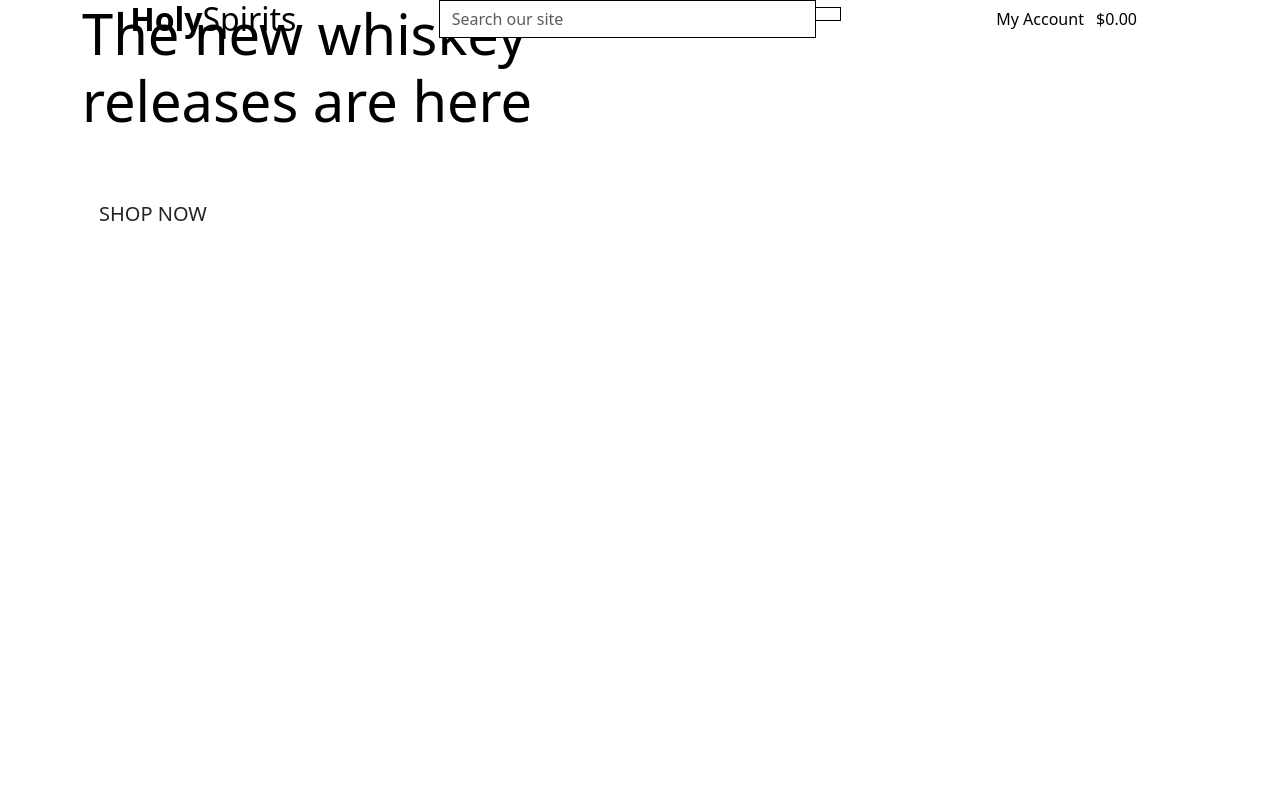
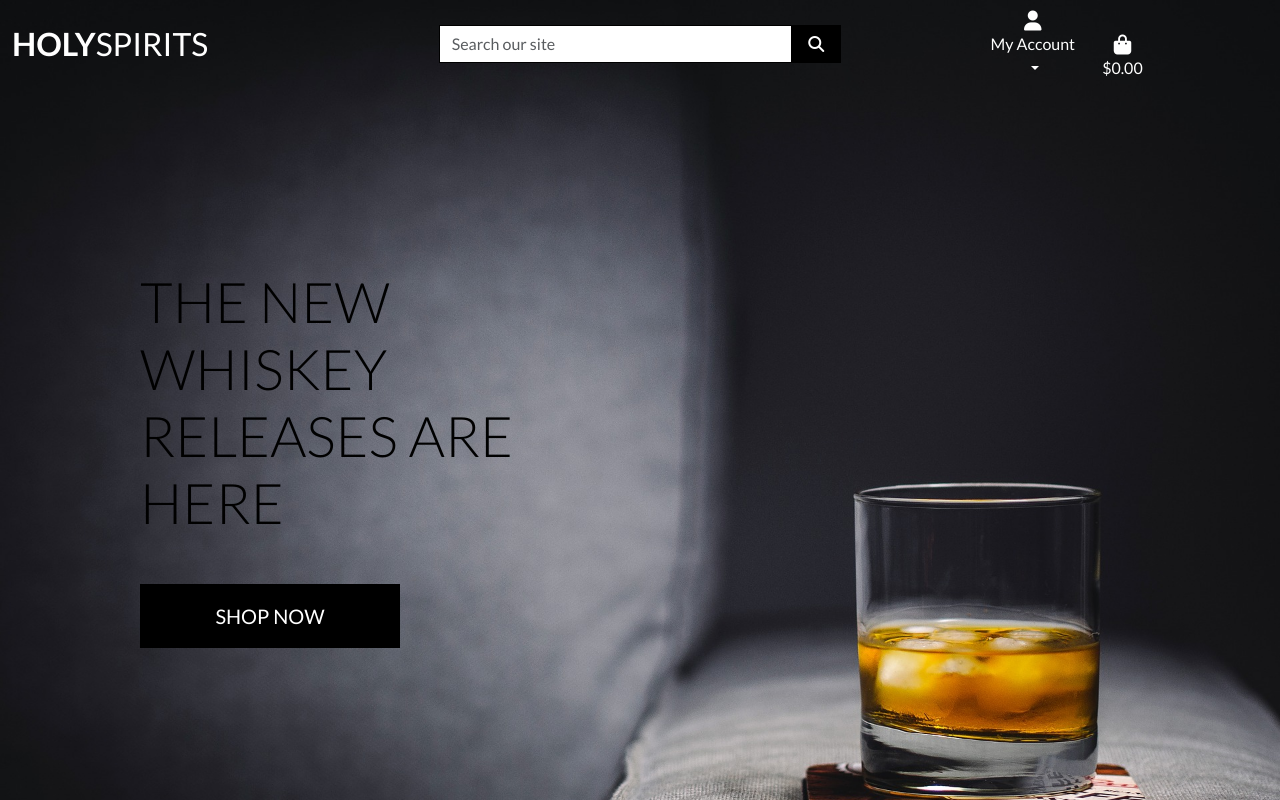
Before and after one commit to troeske/holyspirits, a Django app: page / in a window 1280 px wide. Run offline with Django 5.2, Linux system fonts and the light colour scheme; some libraries are stand-ins or nearby versions.

Commit message:
add: basic styling of base.html

```diff
--- a/holyspirits/settings.py
+++ b/holyspirits/settings.py
@@ -148,6 +148,11 @@ USE_TZ = True
 # https://docs.djangoproject.com/en/5.1/howto/static-files/
 
 STATIC_URL = 'static/'
+STATICFILES_DIRS = [os.path.join(BASE_DIR, 'static'), ]
+
+MEDIA_URL = '/media/'
+MEDIA_ROOT = os.path.join(BASE_DIR, 'media')
+
 
 # Default primary key field type
 # https://docs.djangoproject.com/en/5.1/ref/settings/#default-auto-field
--- a/holyspirits/urls.py
+++ b/holyspirits/urls.py
@@ -16,9 +16,11 @@ Including another URLconf
 """
 from django.contrib import admin
 from django.urls import path, include
+from django.conf import settings
+from django.conf.urls.static import static
 
 urlpatterns = [
     path('admin/', admin.site.urls),
     path('accounts/', include('allauth.urls')),  # required for allauth:
     path('', include('home.urls')), # required for home:
-]
+] + static(settings.MEDIA_URL, document_root=settings.MEDIA_ROOT)
--- a/home/templates/home/index.html
+++ b/home/templates/home/index.html
@@ -10,7 +10,7 @@
 {% endblock %}
 
 {% block content %}
-    <div class="container h-100">
+    <div class="container h-100 py-5">
         <div class="row h-100">
             <div class="col-7 col-md-6 my-auto">
                 <h1 class="display-4 logo-font text-black">
--- /dev/null
+++ b/static/css/base.css
@@ -0,0 +1,82 @@
+/***************** walkthrough ******************/
+html {
+    height: 100%;
+}
+
+body {
+    background: url('/media/whiskey-background.jpg') no-repeat center center fixed;
+    background-size: cover;
+    height: calc(100vh - 164px); /* minus header */
+    color: #555;
+    font-family: 'Lato';
+}
+
+/* from Bulma */
+.icon {
+    align-items: center;
+    display: inline-flex;
+    justify-content: center;
+    height: 1.5rem;
+    width: 1.5rem;
+}
+
+.logo-font {
+    text-transform: uppercase;
+}
+
+.main-logo-link {
+    width: fit-content;
+}
+
+.shop-now-button {
+    background: black;
+    color: white;
+    min-width: 260px;
+}
+
+.btn-black {
+    background: black;
+    color: white;
+}
+
+.shop-now-button:hover,
+.shop-now-button:active,
+.shop-now-button:focus,
+.btn-black:hover,
+.btn-black:active,
+.btn-black:focus {
+    background: #222;
+    color: white;
+}
+
+.text-black {
+    color: #000 !important;
+}
+
+.border-black {
+    border: 1px solid black !important;
+}
+
+/* -------------------------------- Media Queries */
+
+/* Slightly larger container on xl screens */
+@media (min-width: 1200px) {
+  .container {
+    max-width: 80%;
+  }
+}
+
+/* fixed top navbar only on medium and up */
+@media (min-width: 992px) {
+    .fixed-top-desktop-only {
+        position: fixed;
+        top: 0;
+        right: 0;
+        left: 0;
+        z-index: 1030;
+    }
+
+    .header-container {
+        padding-top: 164px;
+    }
+}
--- a/templates/base.html
+++ b/templates/base.html
@@ -13,7 +13,17 @@
     {% endblock %}
 
     {% block corecss %}
+        <!-- Google Fonts CSS -->
         <link href="https://cdn.jsdelivr.net/npm/bootstrap@5.3.3/dist/css/bootstrap.min.css" rel="stylesheet" integrity="sha384-QWTKZyjpPEjISv5WaRU9OFeRpok6YctnYmDr5pNlyT2bRjXh0JMhjY6hW+ALEwIH" crossorigin="anonymous">
+        <link rel="preconnect" href="https://fonts.googleapis.com">
+        <link rel="preconnect" href="https://fonts.gstatic.com" crossorigin>
+        <link href="https://fonts.googleapis.com/css2?family=Courier+Prime:ital,wght@0,400;0,700;1,400;1,700&family=Inter:ital,opsz,wght@0,14..32,100..900;1,14..32,100..900&family=Lato:ital,wght@0,100;0,300;0,400;0,700;0,900;1,100;1,300;1,400;1,700;1,900&family=Montserrat:ital,wght@0,100..900;1,100..900&family=Open+Sans:ital,wght@0,300..800;1,300..800&family=Roboto:ital,wght@0,100;0,300;0,400;0,500;0,700;0,900;1,100;1,300;1,400;1,500;1,700;1,900&family=DM+Serif+Display:ital@0;1display=swap" rel="stylesheet">
+        <link href="https://fonts.googleapis.com/css2?family=DM+Serif+Display:ital@0;1&display=swap" rel="stylesheet">
+        <!-- Font Awesome CSS -->
+        <link rel="stylesheet" href="https://cdnjs.cloudflare.com/ajax/libs/font-awesome/5.15.3/css/all.min.css">
+
+           <!-- Custom CSS -->
+        <link rel="stylesheet" href="{% static 'css/base.css' %}">
     {% endblock %}
 
     {% block extra_css %}
@@ -32,10 +42,10 @@
 </head>
 <body>
     <header class="container-fluid fixed-top">
-        <div class="row">
+        <div id="topnav" class="row bg-transparent pt-lg-2 d-none d-lg-flex">
             <div class="col-12 col-lg-4 my-auto py-1 py-lg-0 text-center text-lg-left">
                 <a href="{% url 'home' %}" class="nav-link main-logo-link">
-                    <h2 class="logo-font text-black my-0"><strong>Holy</strong>Spirits</h2>
+                    <h2 class="logo-font text-white my-0"><strong>Holy</strong>Spirits</h2>
                 </a>
             </div>
             <div class="col-12 col-lg-4 my-auto py-1 py-lg-0">
@@ -53,32 +63,33 @@
                 </form>
             </div>
             <div class="col-12 col-lg-4 my-auto py-1 py-lg-0">
-                <ul class="list-inline list-unstyled text-center text-lg-right my-0">
+                <ul class="list-inline list-unstyled text-center align-items-center text-lg-right my-0">
                     <li class="list-inline-item dropdown">
-                        <a class="text-black nav-link" href="#" id="user-options" data-toggle="dropdown" aria-haspopup="true" aria-expanded="false">
+                        <a class="text-white nav-link dropdown-toggle" href="#" id="user-options" role="button" data-bs-toggle="dropdown" aria-haspopup="true" aria-expanded="false">
                             <div class="text-center">
                                 <div><i class="fas fa-user fa-lg"></i></div>
                                 <p class="my-0">My Account</p>
                             </div>
                         </a>
-                        <div class="dropdown-menu border-0" aria-labelledby="user-options">
+                        <ul class="dropdown-menu border-0" aria-labelledby="user-options">
                             {% if request.user.is_authenticated %}
                                 {% if request.user.is_superuser %}
-                                    <a href="" class="dropdown-item">Product Management</a>
+                                    <li><a href="" class="dropdown-item">Product Management</a></li>
+                                    <li><hr class="dropdown-divider"></li>
                                 {% endif %}
-                                <a href="" class="dropdown-item">My Profile</a>
-                                <a href="{% url 'account_logout' %}" class="dropdown-item">Logout</a>
+                                <li><a href="" class="dropdown-item">My Profile</a></li>
+                                <li><a href="{% url 'account_logout' %}" class="dropdown-item">Logout</a></li>
                             {% else %}
-                                <a href="{% url 'account_signup' %}" class="dropdown-item">Register</a>
-                                <a href="{% url 'account_login' %}" class="dropdown-item">Login</a>
+                                <li><a href="{% url 'account_signup' %}" class="dropdown-item">Register</a></li>
+                                <li><a href="{% url 'account_login' %}" class="dropdown-item">Login</a></li>
                             {% endif %}
-                        </div>
+                        </ul>
                     </li>
-                    <li class="list-inline-item">
-                        <a class="{% if grand_total %}text-info font-weight-bold{% else %}text-black{% endif %} nav-link" href="">
+                    <li class="list-inline-item ps-3">
+                        <a class="text-white {% if grand_total %}text-info font-weight-bold{% else %}text-black{% endif %} nav-link" href="">
                             <div class="text-center">
-                                <div><i class="fas fa-shopping-bag fa-lg"></i></div>
-                                <p class="my-0">
+                                <div><i class="text-white fas fa-shopping-bag fa-lg"></i></div>
+                                <p class="text-white my-0">
                                     {% if grand_total %}
                                         ${{ grand_total|floatformat:2 }}
                                     {% else %}
@@ -107,6 +118,7 @@
     {% endblock %}
 
     {% block postloadjs %}
+        <script src="https://kit.fontawesome.com/41140e06a6.js" crossorigin="anonymous"></script>
     {% endblock %}
 
 </body>
```
Also changed, not shown: media/whiskey-background.jpg (added).
